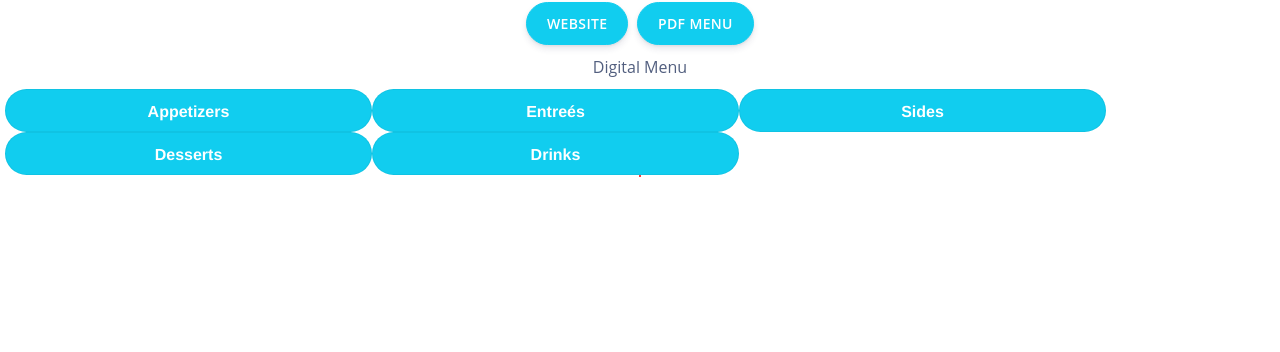
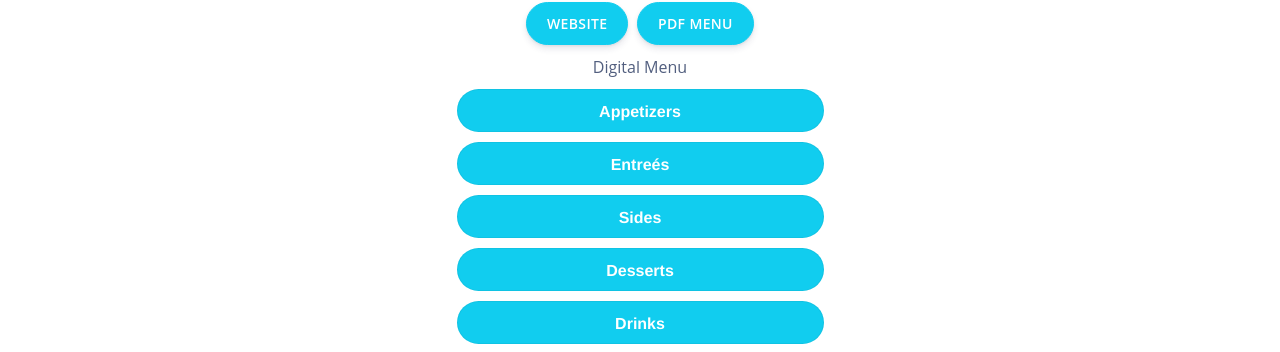
Before and after one commit to Octible-Corp/frontend, a React (Create React App) app in the folder client/: page / in a window 1280 px wide. Shown: the part 462-814 px from the top of the page. Built offline with nearby package versions, Linux system fonts and the light colour scheme; the HTML template or start-up script is replaced by a standard one.

Commit message:
spacing done, Go over font sizes and styles

```diff
--- a/client/src/assets/MenuBubble/MenuBubble.js
+++ b/client/src/assets/MenuBubble/MenuBubble.js
@@ -13,6 +13,7 @@ const MenuBubble = ({ text }) => {
           height: '43px',
           alignSelf: 'center',
           textAlign: 'center',
+          marginBottom: 10,
         }}
         placeholder='(Appetisers, entree, drinks, etc)'
         type='text'
--- a/client/src/components/layout/Landing.js
+++ b/client/src/components/layout/Landing.js
@@ -76,16 +76,12 @@ const Landing = ({ restaurant }) => {
         </Row>
         <p2 style={{ marginBottom: 10 }}>Digital Menu</p2>
 
-        <Row
-          //key={sect.section_id}
-          style={{ alignSelf: 'center', marginLeft: '5px' }}
-        >
-          <MenuBubble text={'Appetizers'}></MenuBubble>
-          <MenuBubble text={'Entreés'}></MenuBubble>
-          <MenuBubble text={'Sides'}></MenuBubble>
-          <MenuBubble text={'Desserts'}></MenuBubble>
-          <MenuBubble text={'Drinks'}></MenuBubble>
-        </Row>
+        <MenuBubble text={'Appetizers'}></MenuBubble>
+
+        <MenuBubble text={'Entreés'}></MenuBubble>
+        <MenuBubble text={'Sides'}></MenuBubble>
+        <MenuBubble text={'Desserts'}></MenuBubble>
+        <MenuBubble text={'Drinks'}></MenuBubble>
 
         <Card style={{ backgroundColor: 'red' }}></Card>
       </div>
```
